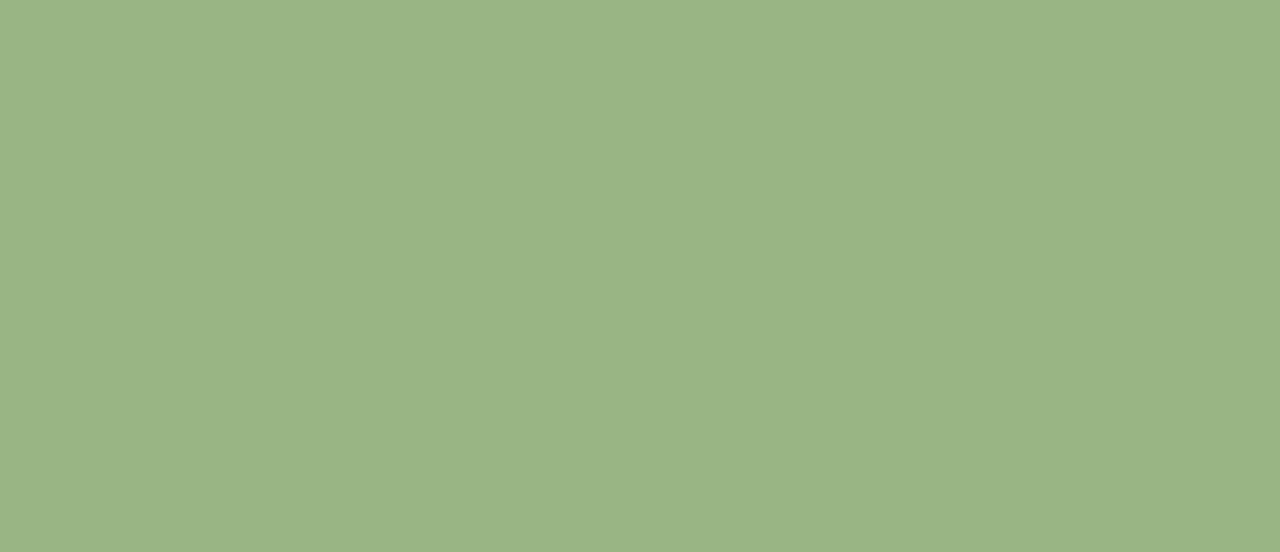
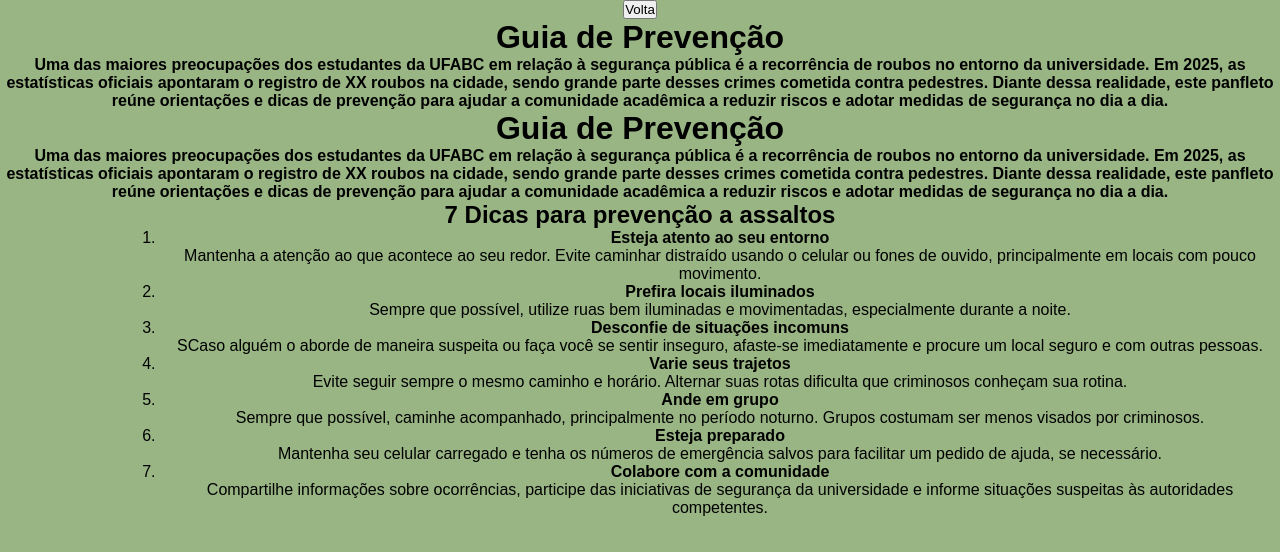
Before and after one commit to Mi-sheep/projeto_dirigido, a React (Vite) app: page /prevencao in a window 1280 px wide. Before the commit this address had no page. Shown: the top 552 px of the page. Built offline with nearby package versions, Linux system fonts and the light colour scheme.

Commit message:
Adição de um alerta de sistema explicativo ao apertar o botão de alerta, começo  da construção dos conteúdos das páginas antes vazias

```diff
--- a/src/components/Configuracoes.jsx
+++ /dev/null
@@ -1,10 +0,0 @@
-import React from 'react'
-
-
-function Configuracoes() {
-  return (
-    <h1>OI!! :D </h1>
-  )
-}
-
-export default Configuracoes
--- a/src/components/MuralP1.jsx
+++ /dev/null
@@ -1,10 +0,0 @@
-import React from 'react'
-
-
-function MuralP1() {
-  return (
-    <h1>OI!! :D </h1>
-  )
-}
-
-export default MuralP1
--- a/src/components/MuralS.jsx
+++ /dev/null
@@ -1,10 +0,0 @@
-import React from 'react'
-
-
-function MuralS() {
-  return (
-    <h1>OI!! :D </h1>
-  )
-}
-
-export default MuralS
--- a/src/components/Alerta.jsx
+++ b/src/pages/Alerta.jsx
@@ -1,6 +1,6 @@
 import React from 'react'
 import { useState } from 'react';
-import { useLocation, Navigate, useNavigate } from 'react-router-dom'
+import { useLocation, Navigate, useNavigate, Link } from 'react-router-dom'
 import { supabase } from '../createClient';
 
 
@@ -45,6 +45,24 @@
   }
 
   return (
+    <main>
+
+      <header className='mobile'>
+        <Link to={"/"}>
+
+        <button>Volta</button>
+
+        </Link>
+
+        <h1>Ocorrências</h1>
+      </header>
+
+      <header className='desktop'>
+
+        <h1>Ocorrências</h1>
+
+      </header>
+
     <form onSubmit={registrarDados}>
         <div>
 
@@ -101,7 +119,7 @@
 
         <hr />
 
-        <p>Texto sobre ocorrências</p>
+        <p>Registrou um Boletim de Ocorrência? Você sabia que esse registro pode ajudar muito além do seu próprio caso? O Boletim de Ocorrência contribui para que as autoridades identifiquem padrões, compreendam a necessidade de intervenção em determinados pontos e horários, além de auxiliar em investigações de situações semelhantes. Saiba mais acessando nosso mural de informações.</p>
 
         <hr />
 
@@ -109,6 +127,7 @@
 
 
     </form>
+    </main>
   )
 }
 
--- /dev/null
+++ b/src/pages/Configuracoes.jsx
@@ -0,0 +1,29 @@
+import React from 'react'
+import { Link } from 'react-router-dom'
+
+
+function Configuracoes() {
+  return (
+    <main>
+
+      <header className='mobile'>
+        <Link to={"/"}>
+        <button>Volta</button>
+        </Link>
+        <h1>Configurações</h1>
+      </header>
+
+      <header className='desktop'>
+        <h1>Configurações</h1>
+      </header>
+
+      <div className='botoesConfig'>
+        <button>Sobre o aplicativo</button>
+        <button>Acessibilidade</button>
+        <button>Reporte de erros e sugestões</button>
+      </div>
+    </main>
+  )
+}
+
+export default Configuracoes
--- a/src/components/Map.jsx
+++ b/src/pages/Map.jsx
@@ -69,6 +69,16 @@
 
   return (
   <main>
+    <header>
+      <img src="https://www.pokemon.com/static-assets/content-assets/cms2/img/pokedex/full/129.png" style={{ width: "80px", height: "auto" }} alt="placeholder" />
+
+      <h1>UFAssalto</h1>
+
+      <Link to={"/configuracoes"}>
+      <button>Configurações</button>
+      </Link>
+
+    </header>
 
     <div className='mapa'>
       <MapContainer className = {styles.map} center = {[-23.64420573766554, -46.52851296697583]} zoom={19} minZoom={17}>
@@ -105,7 +115,7 @@
       <button>Estatísticas</button>
       </Link>
 
-      <button onClick={() => setAlerta(!alerta)}>{alerta ? "Alerta!!" : "Alerta?"}</button>
+      <button onClick={() => {setAlerta(!alerta); alerta ? alert("Selecione o botão novamente para ativar o modo de alerta") : alert("Selecione o local do assalto")}}>{alerta ? "Alerta!!" : "Alerta?"}</button>
 
       <Link to={"/murals"}>
       <button>Mural</button>
--- /dev/null
+++ b/src/pages/MuralS.jsx
@@ -0,0 +1,38 @@
+import React from 'react'
+import { Link } from 'react-router-dom'
+
+
+function MuralS() {
+  return (
+    <main>
+
+      <header className='mobile'>
+        <Link to={"/"}>
+        <button>Volta</button>
+        </Link>
+        <h1>Mural de informações</h1>
+      </header>
+
+      <header className='desktop'>
+        <h1>Mural de informações</h1>
+      </header>
+
+      <div className='botoesM'>
+
+        <Link to={"/prevencao"}>
+        <button className='prevencao'>Guia de Prevenção</button>
+        </Link>
+
+        <button>Contatos de Emergência</button>
+        <button>Delegacia Eletrônica</button>
+        <button>Como Assaltos Afetam às Vitmas</button>
+        <button>UFABC em Combate aos Assaltos</button>
+        <button>Cronongrama do Fretado</button>
+
+      </div>
+
+    </main>
+  )
+}
+
+export default MuralS
--- /dev/null
+++ b/src/pages/Prevencao.jsx
@@ -0,0 +1,82 @@
+import React from 'react'
+import styles from "../styles/Prevencao.module.css";
+import { Link } from 'react-router-dom';
+
+function Prevencao() {
+  return (
+    <main>
+
+      <header className='mobile'>
+        <Link to={"/murals"}>
+        <button>Volta</button>
+        </Link>
+        <h1>Guia de Prevenção</h1>
+        <h4>Uma das maiores preocupações dos estudantes da UFABC em relação à segurança pública é a recorrência de roubos no entorno da universidade. Em 2025, as estatísticas oficiais apontaram o registro de XX roubos na cidade, sendo grande parte desses crimes cometida contra pedestres. Diante dessa realidade, este panfleto reúne orientações e dicas de prevenção para ajudar a comunidade acadêmica a reduzir riscos e adotar medidas de segurança no dia a dia.</h4>
+      </header>
+
+      <header className='desktop'>
+        <h1>Guia de Prevenção</h1>
+        <h4>Uma das maiores preocupações dos estudantes da UFABC em relação à segurança pública é a recorrência de roubos no entorno da universidade. Em 2025, as estatísticas oficiais apontaram o registro de XX roubos na cidade, sendo grande parte desses crimes cometida contra pedestres. Diante dessa realidade, este panfleto reúne orientações e dicas de prevenção para ajudar a comunidade acadêmica a reduzir riscos e adotar medidas de segurança no dia a dia.</h4>
+      </header>
+
+      <h2>7 Dicas para prevenção a assaltos</h2>
+
+      <ol>
+
+        <li>
+
+          <strong>Esteja atento ao seu entorno</strong>
+          <p>Mantenha a atenção ao que acontece ao seu redor. Evite caminhar distraído usando o celular ou fones de ouvido, principalmente em locais com pouco movimento.</p>
+
+        </li>
+
+        <li>
+
+          <strong>Prefira locais iluminados</strong>
+          <p>Sempre que possível, utilize ruas bem iluminadas e movimentadas, especialmente durante a noite.</p>
+
+        </li>
+
+        <li>
+
+          <strong>Desconfie de situações incomuns</strong>
+          <p>SCaso alguém o aborde de maneira suspeita ou faça você se sentir inseguro, afaste-se imediatamente e procure um local seguro e com outras pessoas.</p>
+
+        </li>
+
+        <li>
+
+          <strong>Varie seus trajetos</strong>
+          <p>Evite seguir sempre o mesmo caminho e horário. Alternar suas rotas dificulta que criminosos conheçam sua rotina.</p>
+
+        </li>
+
+        <li>
+
+          <strong>Ande em grupo</strong>
+          <p>Sempre que possível, caminhe acompanhado, principalmente no período noturno. Grupos costumam ser menos visados por criminosos.</p>
+
+        </li>
+
+        <li>
+
+          <strong>Esteja preparado</strong>
+          <p>Mantenha seu celular carregado e tenha os números de emergência salvos para facilitar um pedido de ajuda, se necessário.</p>
+
+        </li>
+
+        <li>
+
+          <strong>Colabore com a comunidade</strong>
+          <p>Compartilhe informações sobre ocorrências, participe das iniciativas de segurança da universidade e informe situações suspeitas às autoridades competentes.</p>
+
+        </li>
+
+
+      </ol>
+
+    </main>
+  )
+}
+
+export default Prevencao
--- a/src/router.jsx
+++ b/src/router.jsx
@@ -1,11 +1,11 @@
 import { Routes, Route } from "react-router-dom"
 
-import Map from "./components/Map"
-import Comunidade from "./components/Comunidade"
-import Configuracoes from "./components/Configuracoes"
-import MuralS from "./components/MuralS"
-import MuralP1 from "./components/MuralP1"
-import Alerta from "./components/Alerta"
+import Map from "./pages/Map"
+import Comunidade from "./pages/Comunidade"
+import Configuracoes from "./pages/Configuracoes"
+import MuralS from "./pages/MuralS"
+import Prevencao from "./pages/Prevencao"
+import Alerta from "./pages/Alerta"
 
 function Router(){
     return(
@@ -14,8 +14,8 @@
             <Route path="/alerta" element={<Alerta/>}/>
             <Route path="/comunidade" element={<Comunidade/>}/>
             <Route path="/configuracoes" element={<Configuracoes/>}/>
-            <Route path="/murals" element={<Configuracoes/>}/>
-            <Route path="/muralp1" element={<Configuracoes/>}/>
+            <Route path="/murals" element={<MuralS/>}/>
+            <Route path="/prevencao" element={<Prevencao/>}/>
         </Routes>
     )
 }
--- /dev/null
+++ b/src/styles/Prevencao.module.css
@@ -0,0 +1,3 @@
+ol {
+  padding-left: 10rem;
+}
```
Also changed, not shown: src/pages/Comunidade.jsx (renamed from src/components/Comunidade.jsx).
